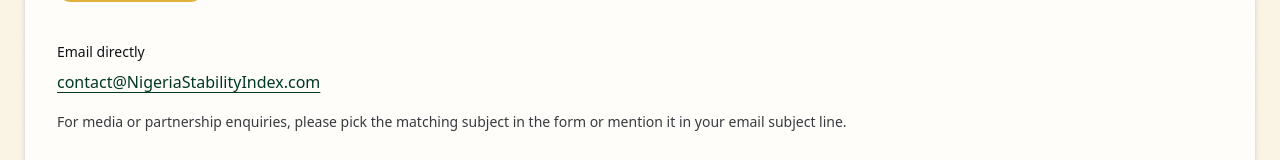
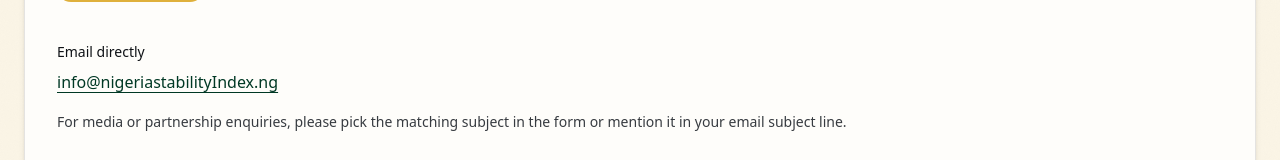
Before and after one commit to DDLD93/stabilty-index, a Next.js app: page /contact in a window 1280 px wide. Shown: the part 1174-1334 px from the top of the page. Built offline with nearby package versions, Linux system fonts and the light colour scheme; no server answers; a web font is replaced by a local one.

Commit message:
Update contact and privacy pages to use new email address info@nigeriastabilityIndex.ng for inquiries and data requests.

```diff
--- a/app/contact/page.tsx
+++ b/app/contact/page.tsx
@@ -54,10 +54,10 @@
           <ContactForm />
           <p className="mt-10 text-sm font-medium text-[color:var(--nsi-ink)]">Email directly</p>
           <a
-            href="mailto:contact@NigeriaStabilityIndex.com"
+            href="mailto:info@nigeriastabilityIndex.ng"
             className="mt-2 inline-block text-[color:var(--nsi-green)] underline underline-offset-4 transition-colors hover:text-[color:var(--nsi-green-deep)]"
           >
-            contact@NigeriaStabilityIndex.com
+            info@nigeriastabilityIndex.ng
           </a>
           <p className="mt-4 text-sm leading-6 text-[color:var(--nsi-ink-soft)]">
             For media or partnership enquiries, please pick the matching subject in
--- a/app/privacy/page.tsx
+++ b/app/privacy/page.tsx
@@ -89,10 +89,10 @@
             For privacy-related questions or to request removal of your data,
             contact us at{" "}
             <a
-              href="mailto:contact@NigeriaStabilityIndex.com"
+              href="mailto:info@nigeriastabilityIndex.ng"
               className="text-[color:var(--nsi-green)] underline underline-offset-4 hover:text-[color:var(--nsi-green-deep)]"
             >
-              contact@NigeriaStabilityIndex.com
+              info@nigeriastabilityIndex.ng
             </a>
             .
           </p>
```
